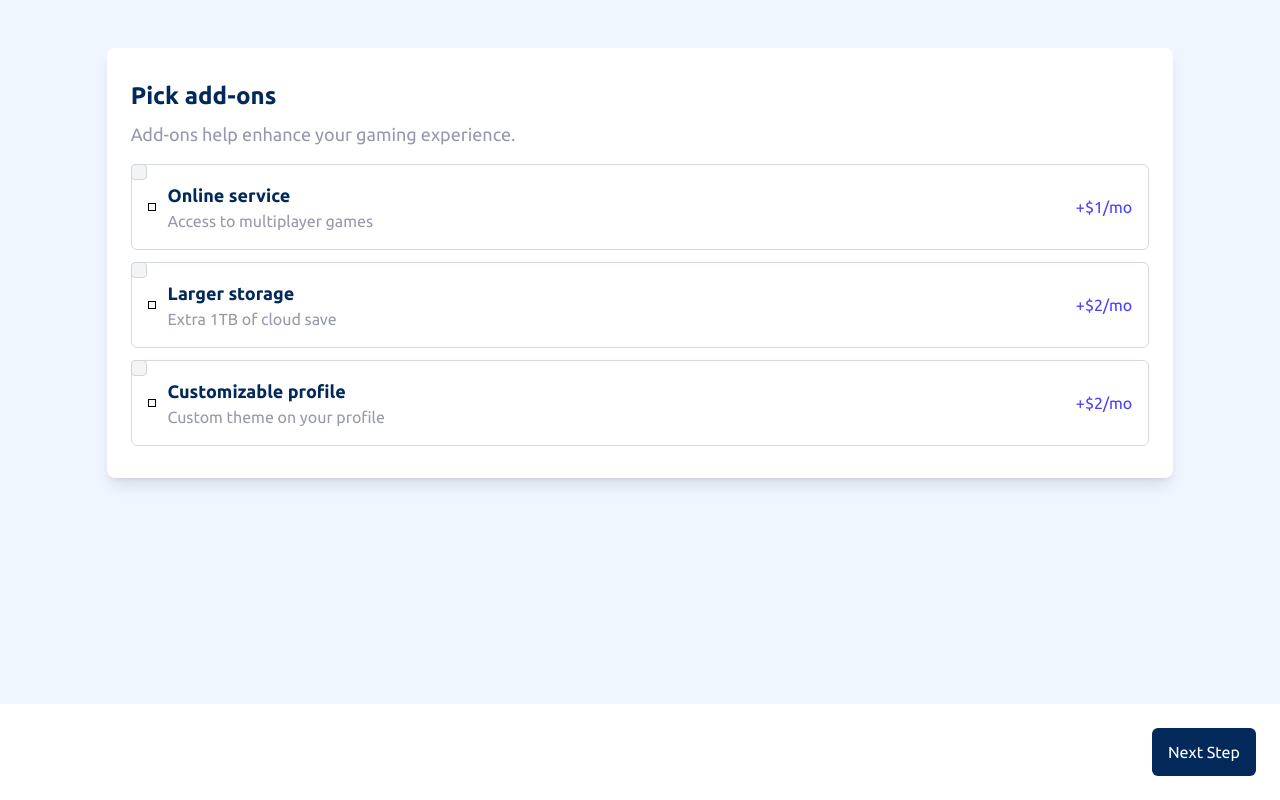
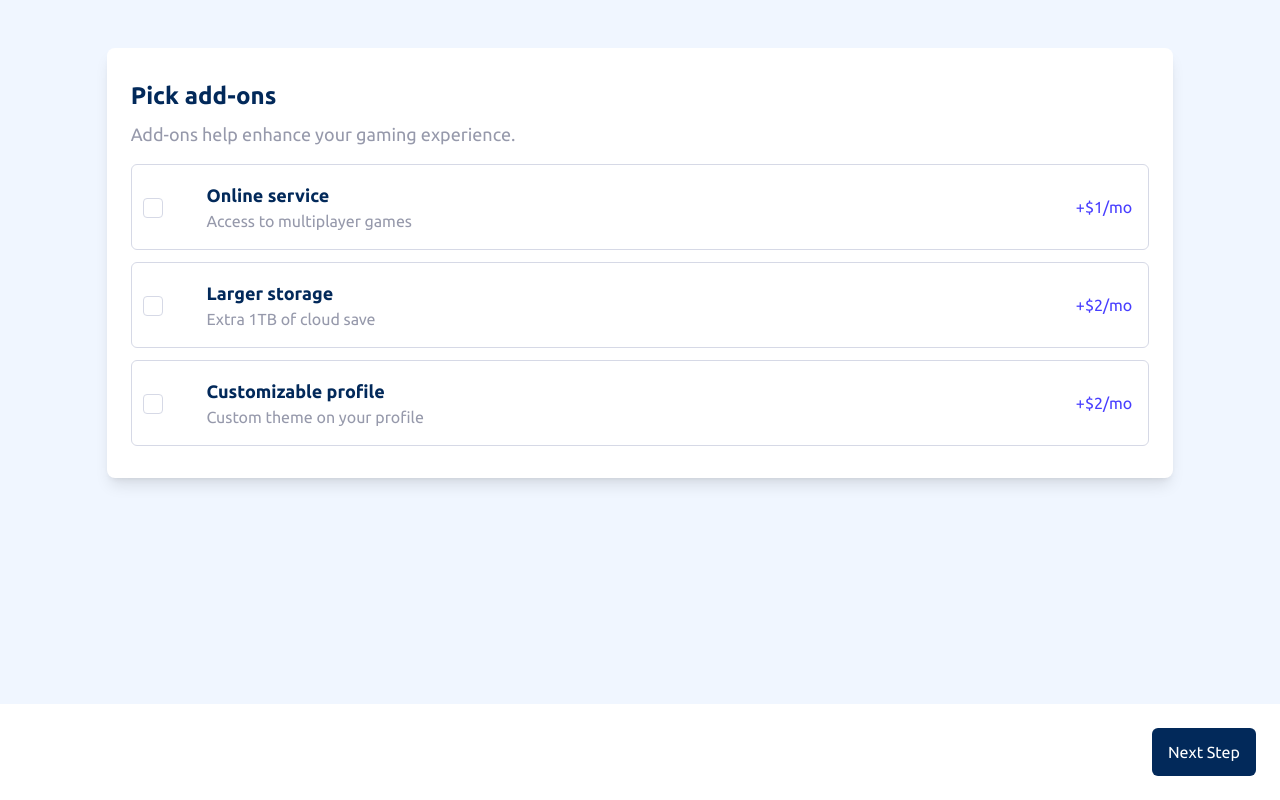
Before and after one commit to Di-void/multi-step-form, a React (Vite) app: page / in a window 1280 px wide. Built offline with nearby package versions, Linux system fonts and the light colour scheme.

Commit message:
feat: complete addons form component according to ui design

```diff
--- a/src/components/Forms/AddonsForm/index.tsx
+++ b/src/components/Forms/AddonsForm/index.tsx
@@ -25,17 +25,17 @@ const AddonsForm = () => {
           <div key={addon.id} className="relative">
             <input
               type="checkbox"
-              className="absolute peer w-4 h-4 text-red-600 bg-gray-100 border-gray-300 rounded focus:ring-red-500 dark:focus:ring-red-600 dark:ring-offset-gray-800 focus:ring-2 dark:bg-gray-700 dark:border-gray-600"
-              // className="absolute peer w-4 h-4 border-light-gray rounded"
+              className="absolute top-[40%] left-4 lg:left-3 peer w-5 h-5 border-light-gray rounded text-purplish-blue focus:ring-offset-0 focus:ring-0"
               value=""
               name="addons"
               id={addon.id}
             />
             <label
               htmlFor={addon.id}
-              className="border border-light-gray rounded-md peer-checked:border-purplish-blue flex items-center gap-3 p-4 cursor-pointer hover:border-purplish-blue"
+              className="border border-light-gray rounded-md peer-checked:border-purplish-blue peer-checked:bg-magnolia flex items-center gap-5 lg:gap-10 p-4 cursor-pointer hover:border-purplish-blue"
             >
-              <div className="w-2 h-2 border border-black"></div>
+              {/* placeholder */}
+              <div className="w-5"></div>
 
               <div className="flex gap-3 justify-between items-center w-full">
                 <div className="">
```
